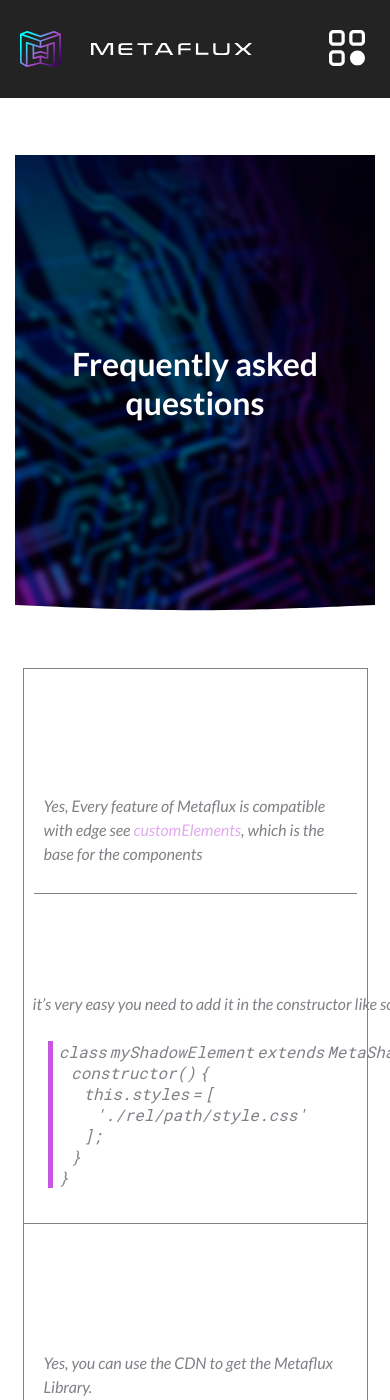
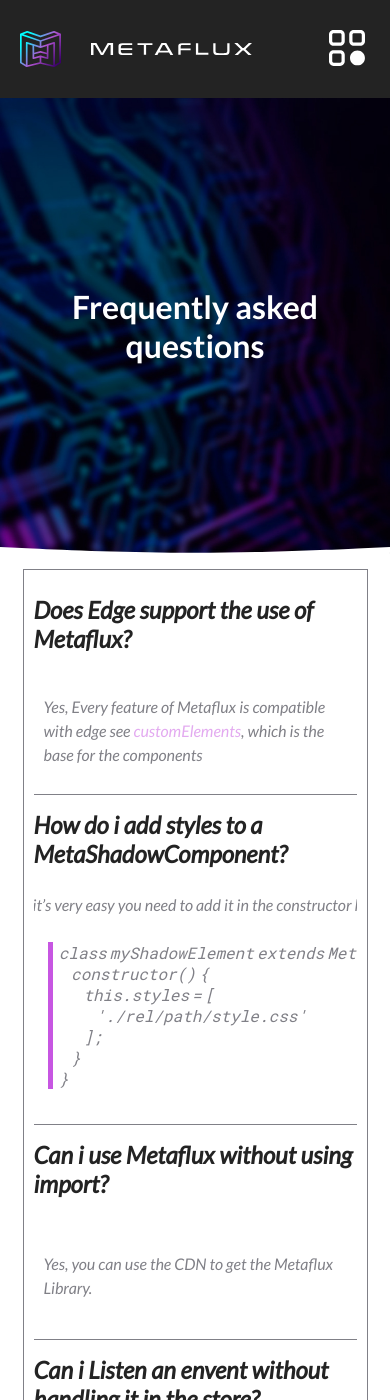
Before and after one commit to rebelstackio/metaflux, a Jekyll site: the page built from docs/docs/faq.md, in a window 390 px wide and 1400 px high. Built offline with Jekyll 4.4.1, drawn with Linux system fonts in a browser that asks for light colours; a script that is not in the unit is left out.

Commit message:
add sub menu item, and FAQ section

```diff
--- a/docs/_includes/mobile_menu.html
+++ b/docs/_includes/mobile_menu.html
@@ -1,24 +1,35 @@
+{% assign pages =  site.pages | sort: "tabindex"%}
+
 <div class="mobile-nav">
 	<div class="actions">
-		<a href="{{ site.baseurl }}" name="item-1" class="item selected">
+		<a href="{{ site.baseurl }}" name="{{ site.baseurl }}" class="item selected">
 			<div class="icon">
 				<img src="{{'/assets/img/home.svg' | relative_url }}" alt="Home icon">
 			</div>
 			<div class="text">Home</div>
 		</a>
-		<a href="{{'docs/overview/' | relative_url}}" name="item-2" class="item">
+		<div href="{{'docs/overview/' | relative_url}}" name="docs" class="sub-menu">
 			<div class="icon">
 				<img src="{{'/assets/img/documentation.svg' | relative_url }}" alt="Documentation icon">
 			</div>
 			<div class="text">Documentation</div>
-		</a>
-		<a href="{{'community/' | relative_url}}" name="item-3" class="item">
+			<div class="sub-menu-content hidden">
+				{% for page in pages %}
+					{% if page.layout == "docs" %}
+						<a name="{{page.permalink}}" href="{{page.permalink | relative_url}}">
+							{{page.title}}
+						</a>
+					{% endif %}
+				{% endfor %}
+			</div>
+		</div>
+		<a href="{{'community/' | relative_url}}" name="community" class="item">
 			<div class="icon">
 				<img src="{{'/assets/img/community.svg' | relative_url }}" alt="community icon">
 			</div>
 			<div class="text">Community</div>
 		</a>
-		<a href="{{'blog/' | relative_url}}" name="item-4" class="item">
+		<a href="{{'blog/' | relative_url}}" name="blog" class="item">
 			<div class="icon">
 				<img src="{{'/assets/img/blog.svg' | relative_url }}" alt="blog icon">
 			</div>
--- a/docs/_sass/docstrap/base.scss
+++ b/docs/_sass/docstrap/base.scss
@@ -298,7 +298,7 @@ body {
 		display: grid;
 		padding: 0 15px;
 		row-gap: 15px;
-		> a {
+		> a, .sub-menu {
 			display: grid;
 			grid-template-columns: 3.8em 1fr;
 			text-decoration: none;
@@ -323,6 +323,32 @@ body {
 		}
 		& .icon {
 			place-self: center;
+		}
+		& a {
+			color: #fff;
+			text-decoration: none;
+		}
+		& .sub-menu-content {
+			grid-area: 2 / 2;
+			display: grid;
+			overflow: hidden;
+			margin: 15px 0;
+			row-gap: 10px;
+			transition: all .1s linear;
+			transform-origin: top;
+			transform: scale(1, 1);
+			&.hidden {
+				transform: scale(1, 0);
+			}
+			& a.active {
+				color: $fuchsia !important;
+			}
+		}
+		& .sub-menu {
+			max-height: 50px;
+			&.expanded {
+				max-height: unset;
+			}
 		}
 	}
 	> .socials {
--- a/docs/_sass/docstrap/responsive.scss
+++ b/docs/_sass/docstrap/responsive.scss
@@ -134,6 +134,18 @@
 					}
 				}
 			}
+			&.n-4 {
+				padding: 0 !important;
+				& h2 {
+					color: $header-color;
+				}
+				& li {
+					overflow: hidden;
+				}
+				> ul {
+					margin: 15px auto !important;
+				}
+			}
 		}
 		.bottom-banner {
 			padding: 90px 30px 28px 30px !important;
@@ -150,6 +162,9 @@
 		pretty-menu.p-mobile-toggled::before {
 			z-index: 2 !important;
 		}
+		pretty-menu .p-mobile-only {
+			display: none !important;
+		}
 		.faq-banner > p, .community-banner > p, .blog-banner > p {
 			padding: 0 !important;
 		}
--- a/docs/assets/js/index.js
+++ b/docs/assets/js/index.js
@@ -9,6 +9,7 @@ function setActiveHeaderTab() {
 	const { pathname } = document.location;
 	const tabName = getTabName(pathname);
 	changeHeaderActiveTab(tabName);
+	changeMobileMenu(tabName);
 }
 /**
  * toggle active class to the header elementes
@@ -20,3 +21,29 @@ function changeHeaderActiveTab(name) {
 	prevActive.classList.remove('active');
 	newActive.classList.add('active');
 }
+
+function changeMobileMenu(name) {
+	const newActive = document.querySelector(`.mobile-nav *[name="${name}"]`);
+	const prevActive = document.querySelector('.mobile-nav .selected');
+	if (newActive.classList.contains('sub-menu')) {
+		newActive.classList.add('expanded');
+		const content = newActive.querySelector('.sub-menu-content');
+		content.classList.remove('hidden');
+		getSumenuActive(content.children);
+	}
+	prevActive.classList.remove('selected');
+	newActive.classList.add('selected');
+}
+
+function getSumenuActive(childs) {
+	const { pathname } = document.location;
+	for(let i=0; i < childs.length; i++) {
+		let child = childs[i];
+		let name = child.name;
+		name = name.replace(/\//g, '\\/')
+		let isActive = pathname.match(new RegExp(`(${name})`, 'g')) !== null;
+		if (isActive) {
+			child.classList.add('active');
+		}
+	}
+}
```
Also changed, not shown: other parts of docs/_includes/mobile_menu.html (+7 -0 lines).
